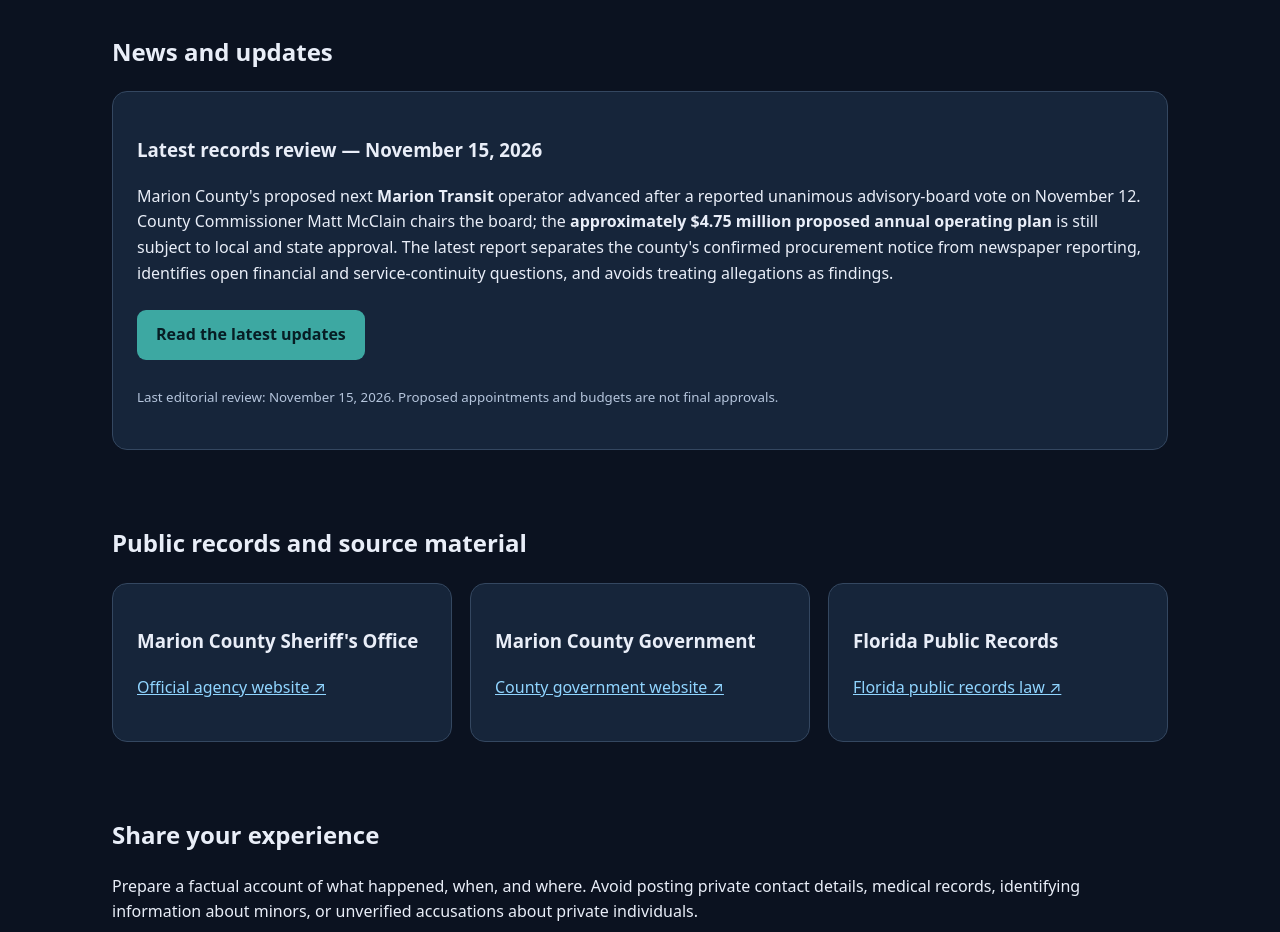
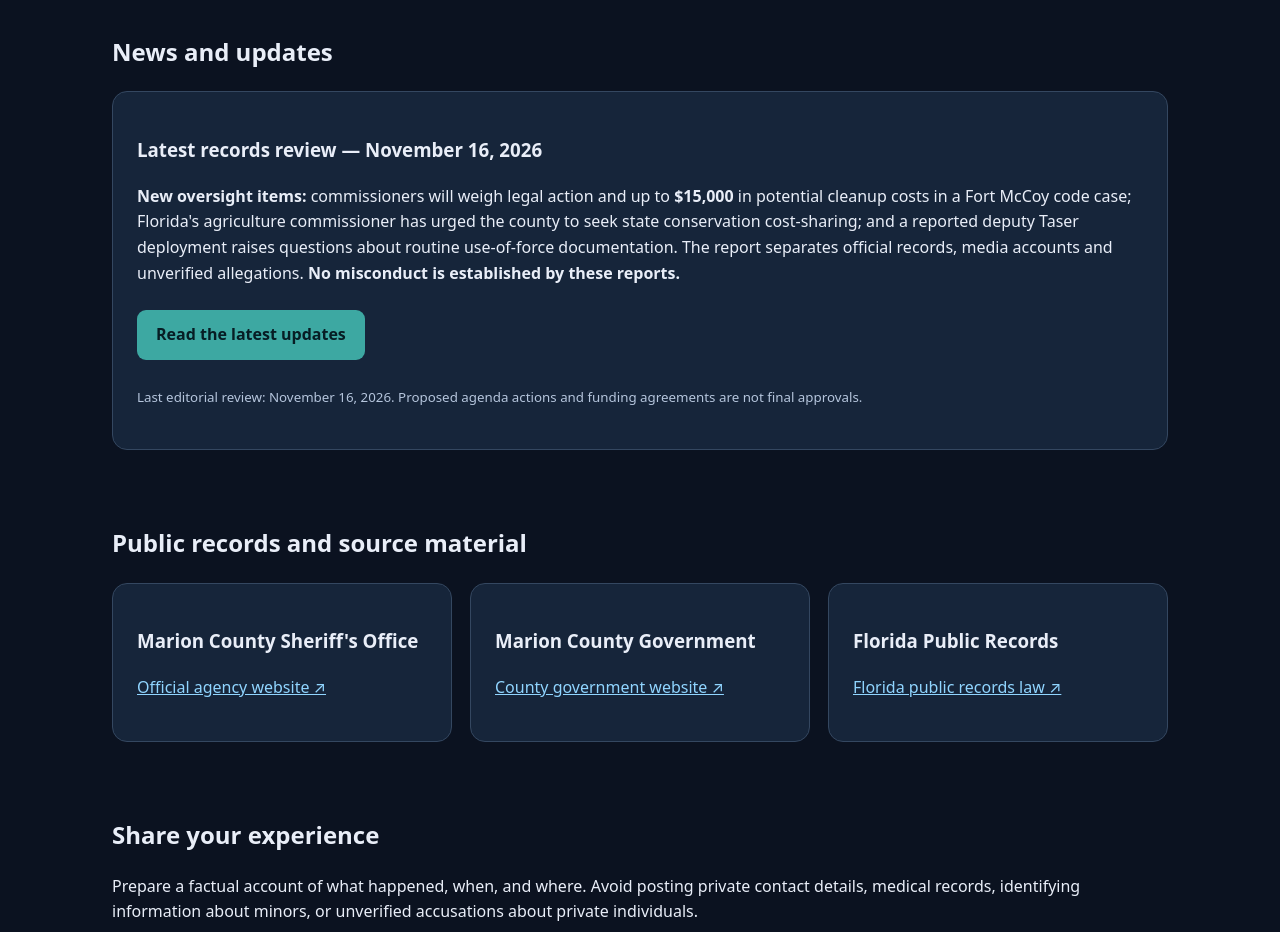
Before and after one commit to dbolden75/marion-county-accountability, a plain HTML site: page index.html in a window 1280 px wide. Shown: the part 940-1872 px from the top of the page. Drawn offline with Linux system fonts and the light colour scheme.

Commit message:
Feature Nov 16 public accountability digest on homepage

```diff
--- a/index.html
+++ b/index.html
@@ -5,7 +5,7 @@
 <div class="hero"><div class="eyebrow">Independent community project · Marion County, Florida</div><h1>Public institutions should answer to the public.</h1><p class="muted">A place to examine public records, discuss jail conditions, review government accountability, and share firsthand experiences responsibly.</p><a class="button" href="#share">Share your experience</a><a class="button" href="#records">Explore public records</a></div>
 <div class="notice"><strong>Editorial standard:</strong> Allegations are not established facts. Reports submitted by the public are not independently verified. We seek documentation, context, corrections, and responses from the institutions discussed.</div>
 <section id="topics"><h2>What we're examining</h2><div class="grid"><article class="card"><h3>Marion County Jail</h3><p>Conditions, inmate welfare, communication access, suicide prevention, rehabilitation, and public oversight.</p></article><article class="card"><h3>Sheriff's Office</h3><p>Policies, transparency, complaint procedures, budgets, use-of-force reporting, and official responses.</p></article><article class="card"><h3>Elected officials</h3><p>Public decisions, meeting records, accountability mechanisms, and policy outcomes without party endorsements.</p></article></div></section>
-<section id="news"><h2>News and updates</h2><div class="card"><h3>Latest records review — November 15, 2026</h3><p>Marion County's proposed next <strong>Marion Transit</strong> operator advanced after a reported unanimous advisory-board vote on November 12. County Commissioner Matt McClain chairs the board; the <strong>approximately $4.75 million proposed annual operating plan</strong> is still subject to local and state approval. The latest report separates the county's confirmed procurement notice from newspaper reporting, identifies open financial and service-continuity questions, and avoids treating allegations as findings.</p><p><a class="button" href="news.html#2026-11-15-accountability-update">Read the latest updates</a></p><p><small>Last editorial review: November 15, 2026. Proposed appointments and budgets are not final approvals.</small></p></div></section>
+<section id="news"><h2>News and updates</h2><div class="card"><h3>Latest records review — November 16, 2026</h3><p><strong>New oversight items:</strong> commissioners will weigh legal action and up to <strong>$15,000</strong> in potential cleanup costs in a Fort McCoy code case; Florida's agriculture commissioner has urged the county to seek state conservation cost-sharing; and a reported deputy Taser deployment raises questions about routine use-of-force documentation. The report separates official records, media accounts and unverified allegations. <strong>No misconduct is established by these reports.</strong></p><p><a class="button" href="news.html#2026-11-16-accountability-update">Read the latest updates</a></p><p><small>Last editorial review: November 16, 2026. Proposed agenda actions and funding agreements are not final approvals.</small></p></div></section>
 <section id="records"><h2>Public records and source material</h2><div class="grid"><div class="card"><h3>Marion County Sheriff's Office</h3><p><a href="https://www.marionso.com/" target="_blank" rel="noopener noreferrer">Official agency website ↗</a></p></div><div class="card"><h3>Marion County Government</h3><p><a href="https://www.marionfl.org/" target="_blank" rel="noopener noreferrer">County government website ↗</a></p></div><div class="card"><h3>Florida Public Records</h3><p><a href="https://www.flsenate.gov/Laws/Statutes/2025/119" target="_blank" rel="noopener noreferrer">Florida public records law ↗</a></p></div></div></section>
 <section id="share"><h2>Share your experience</h2><p>Prepare a factual account of what happened, when, and where. Avoid posting private contact details, medical records, identifying information about minors, or unverified accusations about private individuals.</p><div class="card"><form id="report"><label for="subject">Topic</label><select id="subject"><option>Jail conditions</option><option>Sheriff's Office</option><option>Elected officials</option><option>Public records</option><option>Other</option></select><label for="when">Approximate date</label><input id="when" type="text" placeholder="Month and year (if known)"><label for="account">Your account</label><textarea id="account" rows="7" maxlength="8000" placeholder="Describe what you directly experienced or can document." required></textarea><button type="submit">Copy report to clipboard</button><p id="status" aria-live="polite"></p></form><small>This form does not transmit, store, or publicly publish your report. Copy it to keep your own draft. A moderated submission system is planned.</small></div></section>
 <section><h2>Corrections and fairness</h2><p>We welcome documentary evidence, factual corrections, and responses from agencies and people mentioned in published material. Content will be evaluated for relevance, sourcing, privacy, and potential harm before publication.</p></section>
```
